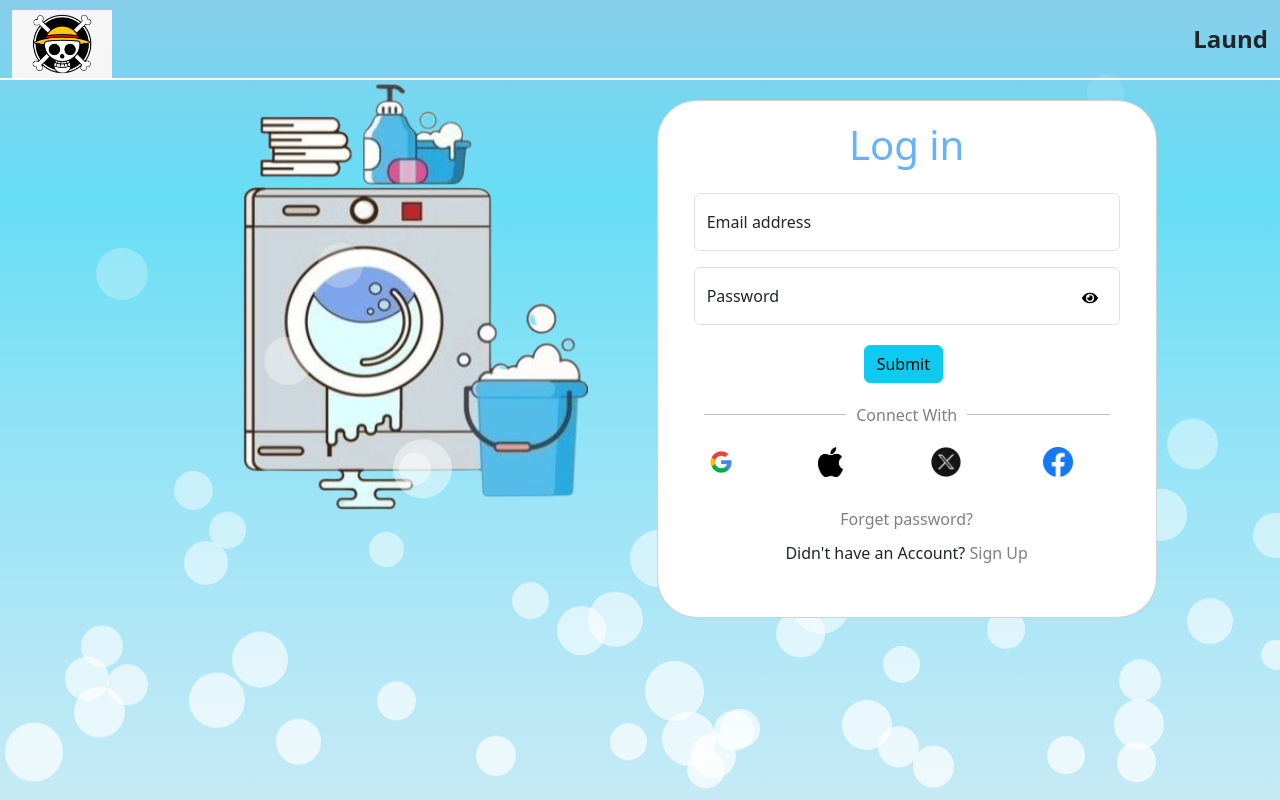
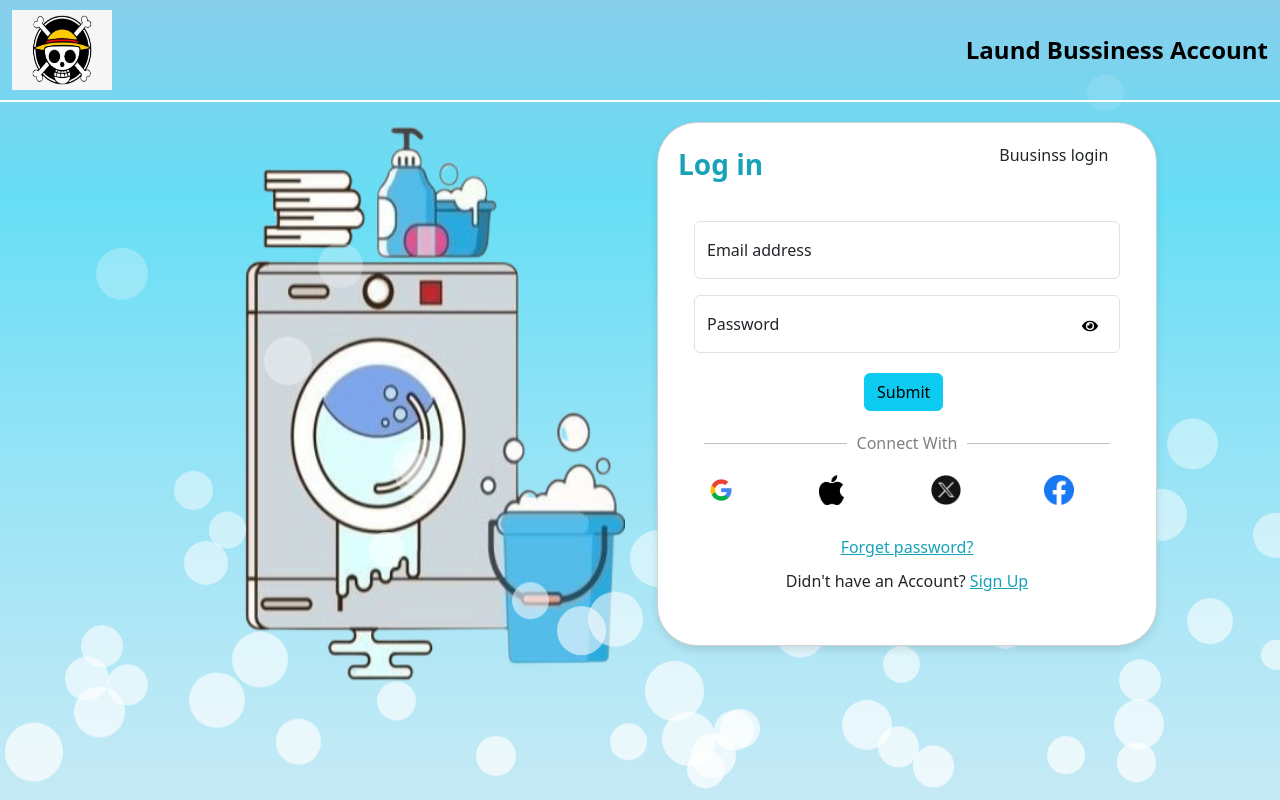
Before and after one commit to ravana09/laundry-frontend, a React (Create React App) app: page / in a window 1280 px wide. Built offline with nearby package versions, Linux system fonts and the light colour scheme.

Commit message:
"Updated login and signup pages with CSS and JS changes, added js-cookie library, and modified login form and card layout."

```diff
--- a/package.json
+++ b/package.json
@@ -8,6 +8,7 @@
     "@testing-library/user-event": "^13.5.0",
     "bootstrap": "^5.3.3",
     "file-saver": "^2.0.5",
+    "js-cookie": "^3.0.5",
     "react": "^18.3.1",
     "react-bootstrap": "^2.10.4",
     "react-data-table-component": "^7.6.2",
--- a/src/Components/Home/BussinesProfile/BoostDetails.css
+++ b/src/Components/Home/BussinesProfile/BoostDetails.css
@@ -30,13 +30,46 @@
     transition: width 0.3s ease-in-out; /* Smooth transition */
   }
 
-  .boostCard-card{
-    width: 80%;
+
+  .boostCard-card {
+    width: auto !important;
     margin: 0 auto;
+    margin-top: 10px;
+    height: 120px !important; /* Set a fixed height */
+    padding: 10px;
+    display: flex;
+    flex-direction: column;
+    justify-content: center;
+}
 
-    height: 10vh;
-  }
   .BoostCard-Logos{
     width: 50px;
     height: 50px;
   }
+  .BoostCard-Title{
+    font-size: 15px;
+  }
+  @media (max-width: 786px) {
+    .BoostCard-Title{
+      font-size: 15px !important;
+    }
+    .boostCard-card{
+
+      padding: 0px;
+    }
+    .BoostCard-Logos{
+      width: 40px;
+      height: 40px;
+    }
+  }
+
+  @media (max-width: 378px) {
+    .BoostCard-Title{
+      font-size: 15px !important;
+    }
+    .boostCard-card{
+
+      padding: 0px;
+    }
+
+  }
--- a/src/Components/Home/BussinesProfile/BussinessProfile.css
+++ b/src/Components/Home/BussinesProfile/BussinessProfile.css
@@ -67,9 +67,7 @@
     color: grey;
     font-weight: 400;
 }
-.Bussiness-Profile-BoostPic{
-   display: none;
-}
+
 .Bussiness-Profile-BoostText{
     font-size: 12px;
 }
--- a/src/Components/Home/BussinesProfile/BussinessProfile.js
+++ b/src/Components/Home/BussinesProfile/BussinessProfile.js
@@ -26,25 +26,25 @@ function BussinessProfile() {
     <>
       <Container fluid className="Bussiness-Profile-head">
         <Row>
-          <Col xs={12} sm={4} md={4} lg={4} xl={4}>
+        <Col xs={12} sm={4}>
     <BussinessProfileCard />
     {/* {!showBoost && ( */}
-              <Card className="Bussiness-Profile-BoostCard" style={{borderRadius:'40px'}}>
+    <Card className="Bussiness-Profile-BoostCard" style={{ borderRadius: '40px' }}>
       <Card.Body>
         <Row>
-                    <Col sm={12} md={4}>
+          <Col xs={4}>
             <Card.Img
               variant="top"
               src={BoostImage}
               className="Bussiness-Profile-BoostPic"
             />
           </Col>
-                    <Col sm={12} md={8}>
+          <Col xs={8} className="d-flex flex-column justify-content-center">
             <p className="Bussiness-Profile-BoostText">
               Increase Business Profile to reach out to more customers
             </p>
-                      <Button onClick={handleBoost}>
-                        {showBoost?"Close Boost ":"Boost Now"}
+            <Button onClick={handleBoost} className="mt-2">
+              {showBoost ? "Close Boost" : "Boost Now"}
             </Button>
           </Col>
         </Row>
--- /dev/null
+++ b/src/Components/SignUp/Signup.css
@@ -0,0 +1,119 @@
+/* SignUp.css */
+
+/* General Container */
+.Login_Row {
+    padding: 0;
+    margin: 0;
+    position: relative;
+    background-color: #f8f9fa;
+  }
+
+  /* Company Symbol */
+  .login-Company-Symbol {
+    width: 100%;
+    max-width: 100px;
+    height: 10vh;
+    margin: 10px 0;
+  }
+
+  /* Company Name */
+  .login-Company_name {
+    font-size: 24px;
+    font-weight: bold;
+    color: #000;
+  }
+
+  /* Washing Machine Images */
+
+  .login-Machine-Image {
+    width: 100%;
+    max-width: 400px;
+    height: 70vh;
+    margin: 20px 0;
+  }
+  .loginheader-Machine-Image{
+    width: 100%;
+    max-width: 300px;
+    height: 15vh;
+    margin: 20px 0;
+  }
+
+  /* Card Styling */
+  .login-Inner-Card {
+    background-color: #ffffff;
+    padding: 20px;
+    border-radius: 40px;
+    box-shadow: 0 4px 8px rgba(0, 0, 0, 0.1);
+    height: 75vh;
+  }
+
+  .Login-login-tag {
+    font-size: 28px;
+    font-weight: bold;
+    color: #17a2b8;
+    margin-bottom: 20px;
+  }
+
+  /* Input Fields */
+  .password-input-container {
+    position: relative;
+  }
+
+  .password-input-container .eye-button {
+    position: absolute;
+    right: 10px;
+    top: 50%;
+    transform: translateY(-50%);
+  }
+
+  /* Submit Button */
+  .Login-Submit-Button {
+    font-size: 18px;
+    font-weight: bold;
+    border-radius: 30px;
+    padding: 10px 20px;
+  }
+
+  /* Link Styling */
+  .login-ForgetPassword {
+    color: #17a2b8;
+    cursor: pointer;
+    text-decoration: underline;
+  }
+
+  /* Media Queries for Responsiveness */
+  @media (max-width: 576px) {
+    /* Mobile Styles */
+    .login-Company_name {
+      font-size: 20px;
+    }
+
+    .loginheader-Machine-Image,
+    .login-Machine-Image {
+      max-width: 200px;
+    }
+
+    .Login-login-tag {
+      font-size: 24px;
+    }
+
+    .Login-Submit-Button {
+      font-size: 16px;
+    }
+  }
+
+  @media (min-width: 768px) and (max-width: 992px) {
+    /* Tablet Styles */
+    .login-Company_name {
+      font-size: 22px;
+    }
+
+    .loginheader-Machine-Image,
+    .login-Machine-Image {
+      max-width: 250px;
+    }
+
+    .Login-login-tag {
+      font-size: 26px;
+    }
+  }
--- a/src/Components/login/Login.css
+++ b/src/Components/login/Login.css
@@ -1,8 +1,10 @@
+
+
 .login-Company-Symbol {
   width: 100px;
   margin-top: 10px;
 }
-.loginheader-Machine-Image{
+.loginheader-Machine-Image {
   display: none;
 }
 
@@ -16,7 +18,14 @@
 }
 
 .Login_Row {
-  background-image: linear-gradient(to bottom, skyblue, #66def5, #8ce2f6, #abe6f6, #c6eaf5);
+  background-image: linear-gradient(
+    to bottom,
+    skyblue,
+    #66def5,
+    #8ce2f6,
+    #abe6f6,
+    #c6eaf5
+  );
   height: 100vh;
   padding: 0 15px;
   margin: 0 auto;
@@ -24,7 +33,7 @@
   width: 100vw;
 }
 
-.Login-Submit-Button{
+.Login-Submit-Button {
   margin: 20px;
 }
 
@@ -103,43 +112,93 @@
   transform: scale(1.2);
 }
 
-.line {
+/* .line {
   opacity: 0;
-  transform: translateX(-100%);
-  animation: slide-in 1s ease-out forwards;
+  transform: translateX(100%);
+  animation: slide-in 1s ease-in-out forwards;
 }
 
 .line:nth-child(1) {
-  animation-delay: 1s;
+  animation-delay: 0.5s;
 }
 
 .line:nth-child(2) {
   animation-delay: 1.5s;
 }
 
+@keyframes slide-in {
+  100% {
+    opacity: 1;
+    transform: translateX(0);
+  }
+} */
+
+/* .line {
+  opacity: 0;
+  transform: translateX(100%) scale(0.5);
+  animation: slide-in 1s ease-in-out forwards;
+}
+
+.line:nth-child(1) {
+  animation-delay: 0.5s;
+}
+
+.line:nth-child(2) {
+  animation-delay: 1.5s;
+}
+
+@keyframes slide-in {
+  100% {
+    opacity: 1;
+    transform: translateX(0) scale(1);
+  }
+} */
+.line {
+  opacity: 0;
+  transform: translateX(100%) scale(0.5);
+  transform-origin: center;
+  animation: slide-in 1s ease-in-out forwards;
+}
+
+.line:nth-child(1) {
+  animation-delay: 0.5s;
+}
+
+.line:nth-child(2) {
+  animation-delay: 1.5s;
+}
+
+@keyframes slide-in {
+  100% {
+    opacity: 1;
+    transform: translateX(0) scale(1); /* Move to original position and actual size */
+  }
+}
+
+
+
+
+
 @media only screen and (max-width: 769px) {
-  .loginheader-Machine-Image{
-    display:block
+  .loginheader-Machine-Image {
+    display: block;
   }
-  .loginheader-Machine-Image{
+  .loginheader-Machine-Image {
     width: 100px;
     height: 100px;
   }
-  .login-Company_name{
+  .login-Company_name {
     display: none;
   }
 
   .Login_Row {
-
     width: 100vw;
-    height:100vh
+    height: 100vh;
   }
 
   .login-Company-Symbol {
     width: 60%;
-    height:auto;
-
-
+    height: auto;
   }
 
   .login-Inner-Card {
@@ -151,9 +210,8 @@
     margin: 0 auto;
   }
 
-  .login-Company_name{
+  .login-Company_name {
     font-size: 50px;
-
   }
   .left-column {
     display: none;
--- a/src/Components/login/Login.js
+++ b/src/Components/login/Login.js
@@ -19,6 +19,7 @@ import facebook from "../Images/facebook.png";
 import BubbleAnimation from "../BubbleAnimation/BubbleAnimation";
 import symbol from "../Images/Symbol.jpeg";
 import { useNavigate } from "react-router-dom";
+import Cookies from 'js-cookie'
 
 function Login() {
   const [formData, setFormData] = useState({
@@ -50,6 +51,9 @@ function Login() {
     e.preventDefault();
     console.log("Form submitted");
     navigate("/CompanyCard");
+
+    Cookies.set("Email",formData.Email,{expires:684})
+    Cookies.set("Password",formData.Password,{expires:1000})
   };
 
   const handleSignUpPage = () => {
@@ -75,7 +79,7 @@ function Login() {
             xl={4}
             className="d-flex align-items-center justify-content-end"
           >
-            <span className="login-Company_name">Laund</span>
+            <span className="login-Company_name">Laund  Bussiness Account</span>
           </Col>
           <Col xs={4}>
             <Image
@@ -99,14 +103,15 @@ function Login() {
               className="login-Machine-Image"
             />
           </Col>
-          <Col xs={12} md={6} lg={5} className="right-column ">
-            <Card
-              className="login-Inner-Card "
-              style={{ borderRadius: "40px" }}
-            >
-              <center>
-                <h1 className="Login-login-tag">Log in</h1>
-              </center>
+          <Col xs={12} md={6} lg={5} className="right-column">
+      <Card className="login-Inner-Card line" style={{ borderRadius: "40px" }}>
+        <Row>
+          <Col xs={8} className="Login-login-tag">Log in</Col>
+          <Col xs="auto">Buusinss login</Col>
+        </Row>
+          {/* <h1 className="Login-login-tag">Log in</h1>
+          <h1 className="Login-login-tag">Log in</h1> */}
+
         <Card.Body>
           <Form onSubmit={handleSubmit}>
             <FloatingLabel
@@ -168,11 +173,7 @@ function Login() {
                 className="Login-Logos"
                 style={{ backgroundColor: "white", border: "none" }}
               >
-                      <img
-                        src={google}
-                        alt="Google"
-                        style={{ width: "30px" }}
-                      />
+                <img src={google} alt="Google" style={{ width: "30px" }} />
               </Button>
             </Col>
             <Col xs={3}>
@@ -188,11 +189,7 @@ function Login() {
                 className="Login-Logos"
                 style={{ backgroundColor: "white", border: "none" }}
               >
-                      <img
-                        src={twitter}
-                        alt="Twitter"
-                        style={{ width: "30px" }}
-                      />
+                <img src={twitter} alt="Twitter" style={{ width: "30px" }} />
               </Button>
             </Col>
             <Col xs={3}>
@@ -200,15 +197,10 @@ function Login() {
                 className="Login-Logos"
                 style={{ backgroundColor: "white", border: "none" }}
               >
-                      <img
-                        src={facebook}
-                        alt="Facebook"
-                        style={{ width: "30px" }}
-                      />
+                <img src={facebook} alt="Facebook" style={{ width: "30px" }} />
               </Button>
             </Col>
           </Row>
-
           <center>
             <div className="login-ForgetPassword">
               <a>Forget password?</a>
```
Also changed, not shown: src/Components/Home/BussinesProfile/BoostDetails.js (+15 -11 lines), src/Components/Home/SideNavbar/SideNavBar.js (+19 -7 lines), src/Components/SignUp/SignUpPage.js (+12 -9 lines), 1 other file (tests, documents, lock files or other folders). Lines whose indentation alone changed are shown as unchanged.
